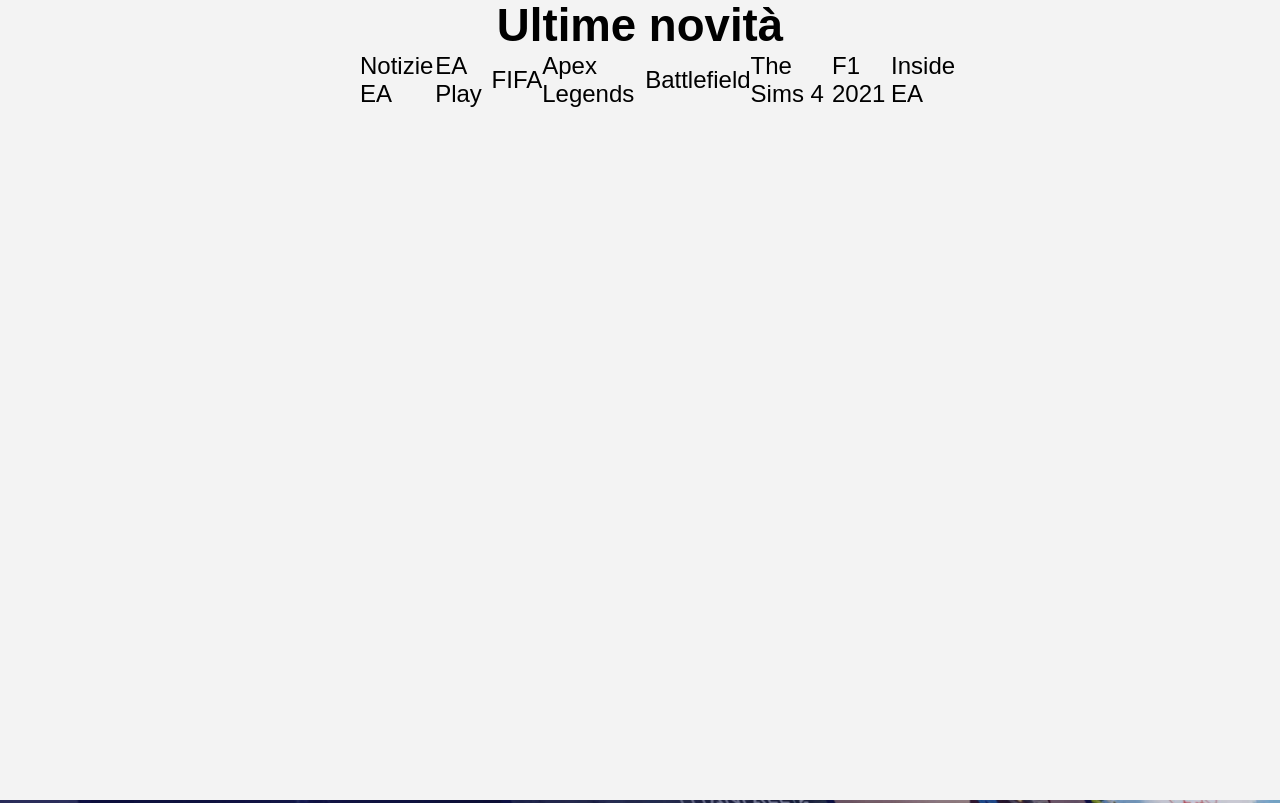
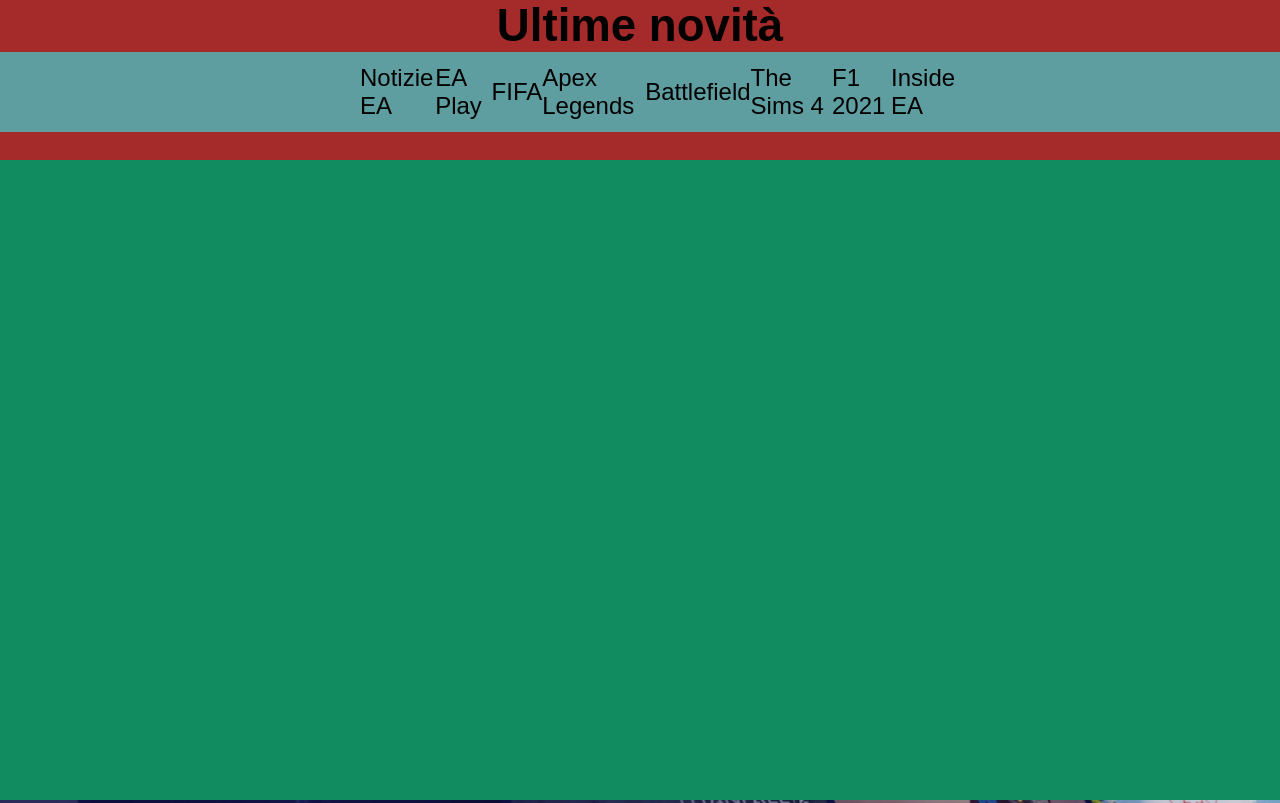
Before and after one commit to Costantino92/Progetto_EA_team2, a plain HTML site: page index.html in a window 1280 px wide. Shown: the top 803 px of the page. Drawn offline with Linux system fonts and the light colour scheme.

Commit message:
feat:add cards section and modify link list

```diff
--- a/index.html
+++ b/index.html
@@ -21,7 +21,7 @@
 
       <!-- Second_section -->
       <section class="secondSection">
-        <div class="secondSection_firstSection">
+        <div class="secondSection_mainSection">
           <h3>Ultime novità</h3>
           <nav>
             <ul>
@@ -35,6 +35,9 @@
               <li><a href="http://">Inside EA</a></li>
             </ul>
           </nav>
+        </div>
+        <div class="secondSection_secondSection">
+          <div class="secondSection_Cards"></div>
         </div>
       </section>
       <!-- FINE! Second_section -->
--- a/second-section-style.css
+++ b/second-section-style.css
@@ -11,42 +11,41 @@
 * {
   font-family: "Outfit", sans-serif;
   box-sizing: border-box;
-  margin: 0;
-  border: 0;
 }
 
 body {
-  background-color: rgb(235, 235, 235);
   box-sizing: border-box;
-  width: 100vw;
-  height: 100vh;
   font-size: 1.5em;
 }
 
 .secondSection {
   display: flex;
-  flex-flow: column wrap;
-  width: 100vw;
+  flex-direction: column;
   height: 100vh;
   background-color: #f3f3f3;
 }
 
-.secondSection_firstSection {
+.secondSection_mainSection {
   display: flex;
   flex-direction: column;
   align-items: center;
+  background-color: brown;
+  height: 20%;
 }
-.secondSection_firstSection h3 {
+.secondSection_mainSection h3 {
   font-size: 1.9em;
 }
 
-.secondSection_firstSection nav {
+.secondSection_mainSection nav {
   display: flex;
+  align-items: center;
   justify-content: center;
+  height: 50%;
   width: 100%;
+  background-color: cadetblue;
 }
 
-.secondSection_firstSection > nav > ul {
+.secondSection_mainSection > nav > ul {
   display: flex;
   justify-content: space-between;
   align-items: center;
@@ -54,7 +53,17 @@ body {
   width: 50%;
 }
 
-.secondSection_firstSection > nav > ul > li > a {
+.secondSection_mainSection > nav > ul > li > a {
   color: black;
   text-decoration: none;
 }
+
+.secondSection_secondSection {
+  background-color: blue;
+  height: 80%;
+}
+
+.secondSection_secondSection .secondSection_Cards {
+  background-color: rgb(17, 140, 97);
+  height: 100%;
+}
```
